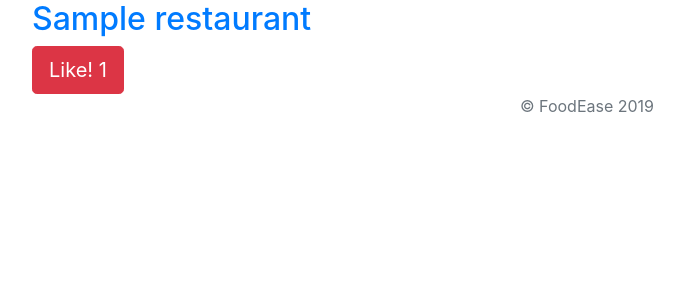
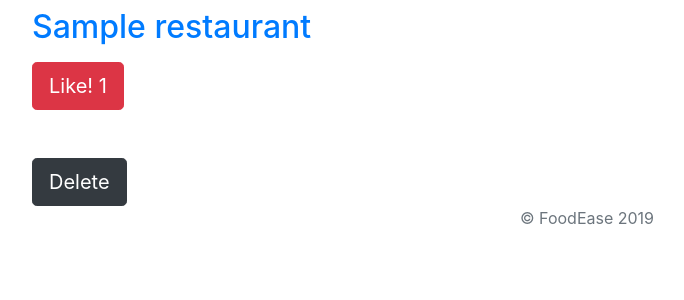
Before and after one commit to llyvonne9/CafeOfAbdu, a Django app: page /restaurant/1 in a window 1280 px wide. Shown: the part 56-356 px from the top of the page, without its empty margins (53-737 px from the left). Run offline with Django 3.2, Linux system fonts and the light colour scheme; tables that the repository leaves empty hold one stand-in row (values such as "Sample post"); some libraries are stand-ins or nearby versions.

Commit message:
Delete functionality added

```diff
--- a/FoodEase/restaurant/templates/restaurant/detail.html
+++ b/FoodEase/restaurant/templates/restaurant/detail.html
@@ -2,17 +2,28 @@
 
 {% block content %}
 
-<div class="row">
+<div class="row pt-2">
   <div class="col-5">
     <a href="{{restaurant.url}}"><h2>{{restaurant.name}}</h2></a>
   </div>
 </div>
 
-<div class="row">
+<div class="row pt-2">
   <div class="col-5">
-    <a href="javascript:{document.getElementById('like').submit()}"><button class="btn btn-danger btn-lg"><span class="iconic iconic-heart" title="heart" aria-hidden="false"></span>Like! {{restaurant.likes}}</button></a>
+    <a href="javascript:{document.getElementById('like').submit()}"><button class="btn btn-danger btn-lg">Like! {{restaurant.likes}}</button></a>
   </div>
 </div>
+
+<div class="row pt-5">
+  <div class="col-9">
+    <a href="javascript:{document.getElementById('delete').submit()}"><button class="btn btn-dark btn-lg">Delete</button></a>
+  </div>
+</div>
+
+<form id="delete" method="POST" action="{% url 'delete' restaurant.id %}">
+  {% csrf_token %}
+  <input type="hidden">
+</form>
 
 <form id="like" method="POST" action="{% url 'like' restaurant.id %}">
   {% csrf_token %}
--- a/FoodEase/restaurant/urls.py
+++ b/FoodEase/restaurant/urls.py
@@ -6,4 +6,5 @@ urlpatterns = [
     path('create', views.create,name='create'),
     path('<int:restaurant_id>', views.detail,name='detail'),
     path('<int:restaurant_id>/like', views.like,name='like'),
+    path('<int:restaurant_id>/delete', views.delete,name='delete'),
 ]
--- a/FoodEase/restaurant/views.py
+++ b/FoodEase/restaurant/views.py
@@ -36,3 +36,13 @@ def like(request, restaurant_id):
         restaurant.likes += 1
         restaurant.save()
         return redirect('/restaurant/'+ str(restaurant.id))
+
+
+@login_required
+def delete(request, restaurant_id):
+    if (request.method == 'POST'):
+        restaurant = get_object_or_404(Restaurant, pk = restaurant_id)
+        restaurant.delete()
+        #return render(request, 'restaurant/home.html')
+        restaurants = Restaurant.objects
+        return render(request,'restaurant/home.html',{'restaurants':restaurants})
```
Also changed, not shown: 1 other file.
